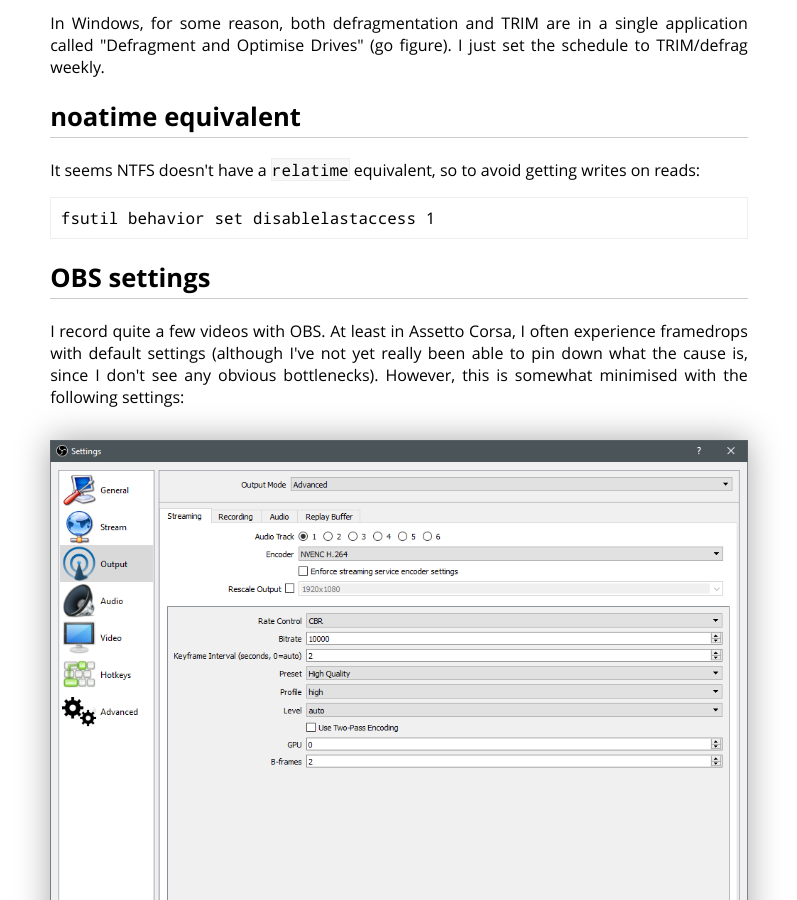
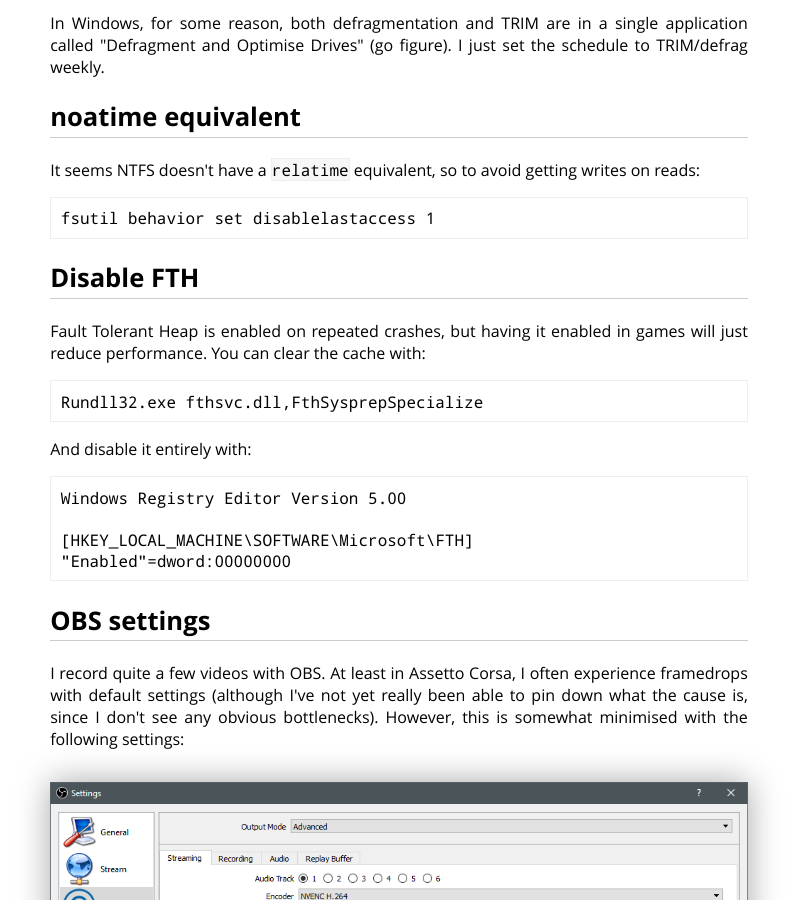
Before and after one commit to cdown/chrisdown.name, a Jekyll site: the page built from windows.md, in a window 1280 px wide and 900 px high, scrolled down 1581 px. Shown: the whole window, without its empty margins (241-1038 px from the left). Built offline with Jekyll 4.4.1, drawn with Linux system fonts in a browser that asks for light colours.

Commit message:
windows: Disable FTH

```diff
--- a/windows.md
+++ b/windows.md
@@ -77,6 +77,20 @@ It seems NTFS doesn't have a `relatime` equivalent, so to avoid getting writes
 on reads:
 
     fsutil behavior set disablelastaccess 1
+
+## Disable FTH
+
+Fault Tolerant Heap is enabled on repeated crashes, but having it enabled in
+games will just reduce performance. You can clear the cache with:
+
+    Rundll32.exe fthsvc.dll,FthSysprepSpecialize
+
+And disable it entirely with:
+
+    Windows Registry Editor Version 5.00
+
+    [HKEY_LOCAL_MACHINE\SOFTWARE\Microsoft\FTH]
+    "Enabled"=dword:00000000
 
 ## OBS settings
 
```
